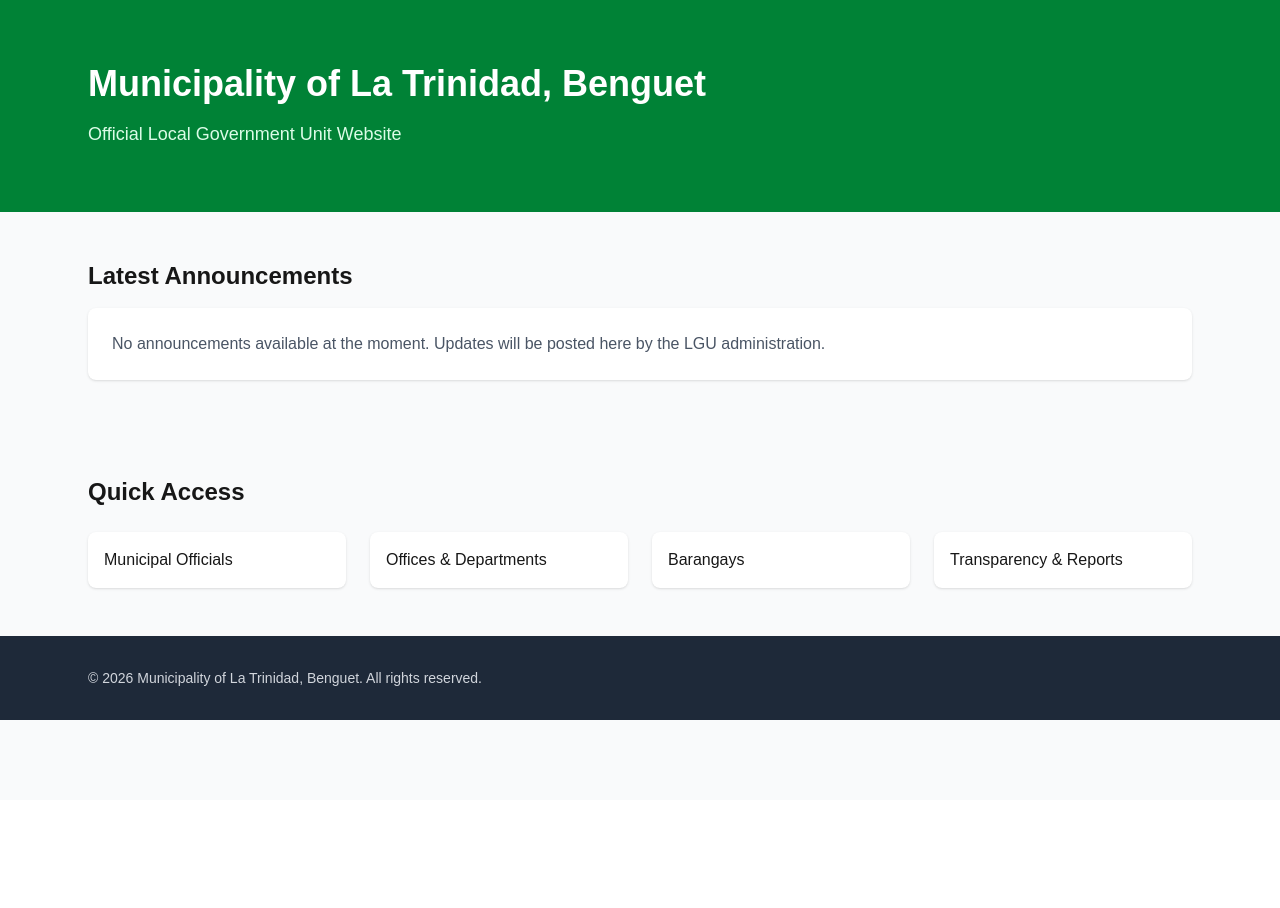
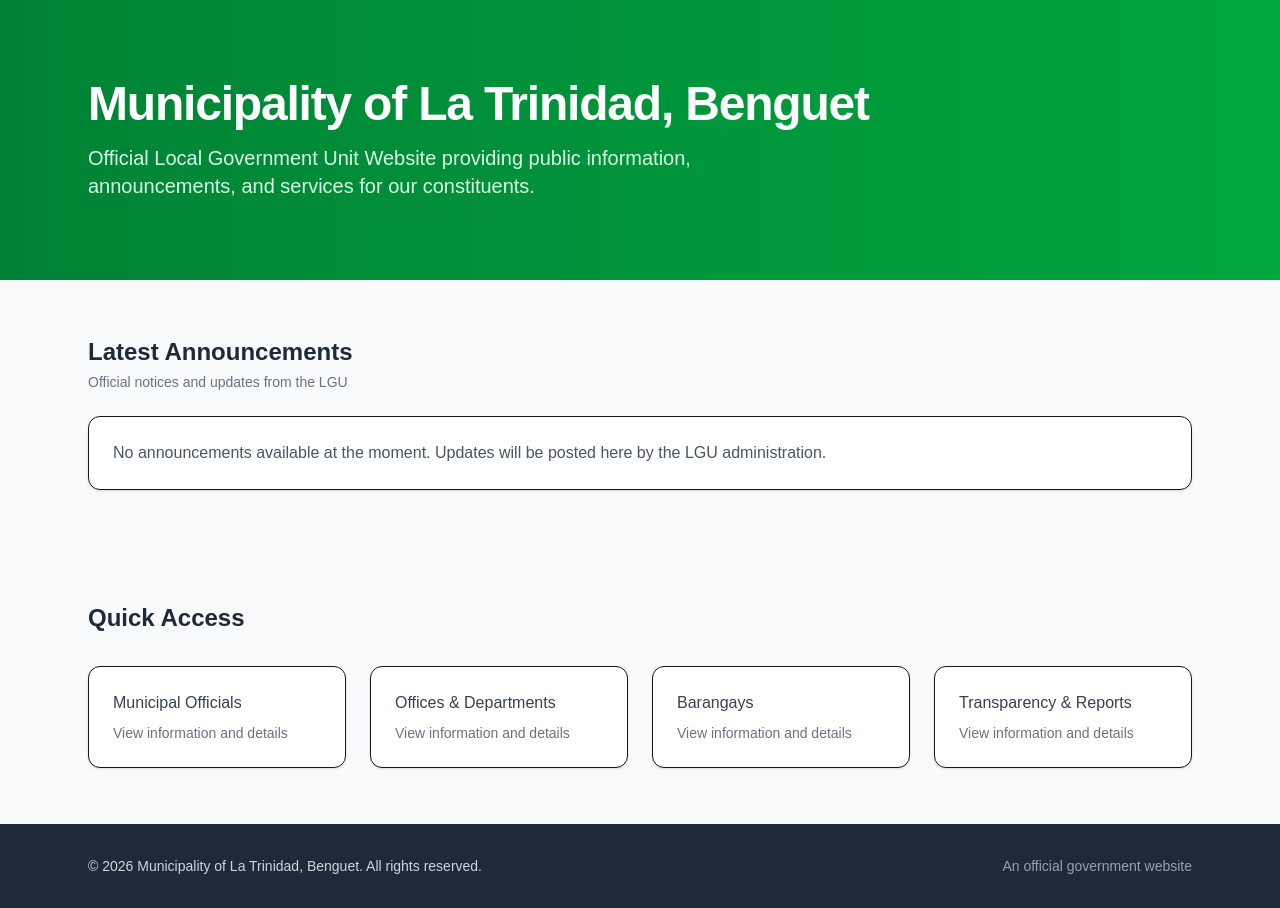
Before and after one commit to Khenert-dev/lgu-website, a Next.js app: page / in a window 1280 px wide. Before the commit the page ends 800 px from the top, so only its background shows below. Built offline with nearby package versions, Linux system fonts and the light colour scheme.

Commit message:
Improve LGU homepage with Lightwind-style layout

```diff
--- a/src/app/page.tsx
+++ b/src/app/page.tsx
@@ -1,25 +1,32 @@
 export default function HomePage() {
   return (
-    <main className="min-h-screen bg-gray-50">
+    <main className="min-h-screen bg-gray-50 flex flex-col">
       {/* Hero Section */}
-      <section className="bg-green-700 text-white">
-        <div className="max-w-6xl mx-auto px-6 py-16">
-          <h1 className="text-4xl font-bold">
+      <section className="bg-gradient-to-r from-green-700 to-green-600 text-white">
+        <div className="max-w-6xl mx-auto px-6 py-20">
+          <h1 className="text-4xl md:text-5xl font-bold tracking-tight">
             Municipality of La Trinidad, Benguet
           </h1>
-          <p className="mt-4 text-lg text-green-100">
-            Official Local Government Unit Website
+          <p className="mt-4 text-lg md:text-xl text-green-100 max-w-2xl">
+            Official Local Government Unit Website providing public information,
+            announcements, and services for our constituents.
           </p>
         </div>
       </section>
 
       {/* Announcements */}
-      <section className="max-w-6xl mx-auto px-6 py-12">
-        <h2 className="text-2xl font-semibold mb-4">
-          Latest Announcements
-        </h2>
-        <div className="bg-white rounded-lg shadow p-6 text-gray-600">
-          <p>
+      <section className="max-w-6xl mx-auto px-6 py-14 w-full">
+        <div className="mb-6">
+          <h2 className="text-2xl font-semibold text-gray-800">
+            Latest Announcements
+          </h2>
+          <p className="text-gray-500 text-sm mt-1">
+            Official notices and updates from the LGU
+          </p>
+        </div>
+
+        <div className="bg-white rounded-xl shadow-sm border p-6">
+          <p className="text-gray-600">
             No announcements available at the moment.
             Updates will be posted here by the LGU administration.
           </p>
@@ -27,32 +34,41 @@ export default function HomePage() {
       </section>
 
       {/* Quick Links */}
-      <section className="max-w-6xl mx-auto px-6 py-12">
-        <h2 className="text-2xl font-semibold mb-6">
+      <section className="max-w-6xl mx-auto px-6 py-14 w-full">
+        <h2 className="text-2xl font-semibold text-gray-800 mb-8">
           Quick Access
         </h2>
-        <div className="grid grid-cols-1 md:grid-cols-2 lg:grid-cols-4 gap-6">
-          <div className="bg-white rounded-lg shadow p-4 font-medium">
-            Municipal Officials
-          </div>
-          <div className="bg-white rounded-lg shadow p-4 font-medium">
-            Offices & Departments
-          </div>
-          <div className="bg-white rounded-lg shadow p-4 font-medium">
-            Barangays
-          </div>
-          <div className="bg-white rounded-lg shadow p-4 font-medium">
-            Transparency & Reports
-          </div>
+
+        <div className="grid grid-cols-1 sm:grid-cols-2 lg:grid-cols-4 gap-6">
+          {[
+            "Municipal Officials",
+            "Offices & Departments",
+            "Barangays",
+            "Transparency & Reports",
+          ].map((item) => (
+            <div
+              key={item}
+              className="bg-white rounded-xl border shadow-sm p-6 cursor-pointer
+                         hover:shadow-md hover:border-green-600 transition"
+            >
+              <p className="font-medium text-gray-700">{item}</p>
+              <p className="text-sm text-gray-500 mt-2">
+                View information and details
+              </p>
+            </div>
+          ))}
         </div>
       </section>
 
       {/* Footer */}
-      <footer className="bg-gray-800 text-gray-300">
-        <div className="max-w-6xl mx-auto px-6 py-8 text-sm">
+      <footer className="mt-auto bg-gray-800 text-gray-300">
+        <div className="max-w-6xl mx-auto px-6 py-8 text-sm flex flex-col md:flex-row justify-between gap-4">
           <p>
             © {new Date().getFullYear()} Municipality of La Trinidad, Benguet.
             All rights reserved.
+          </p>
+          <p className="text-gray-400">
+            An official government website
           </p>
         </div>
       </footer>
```
